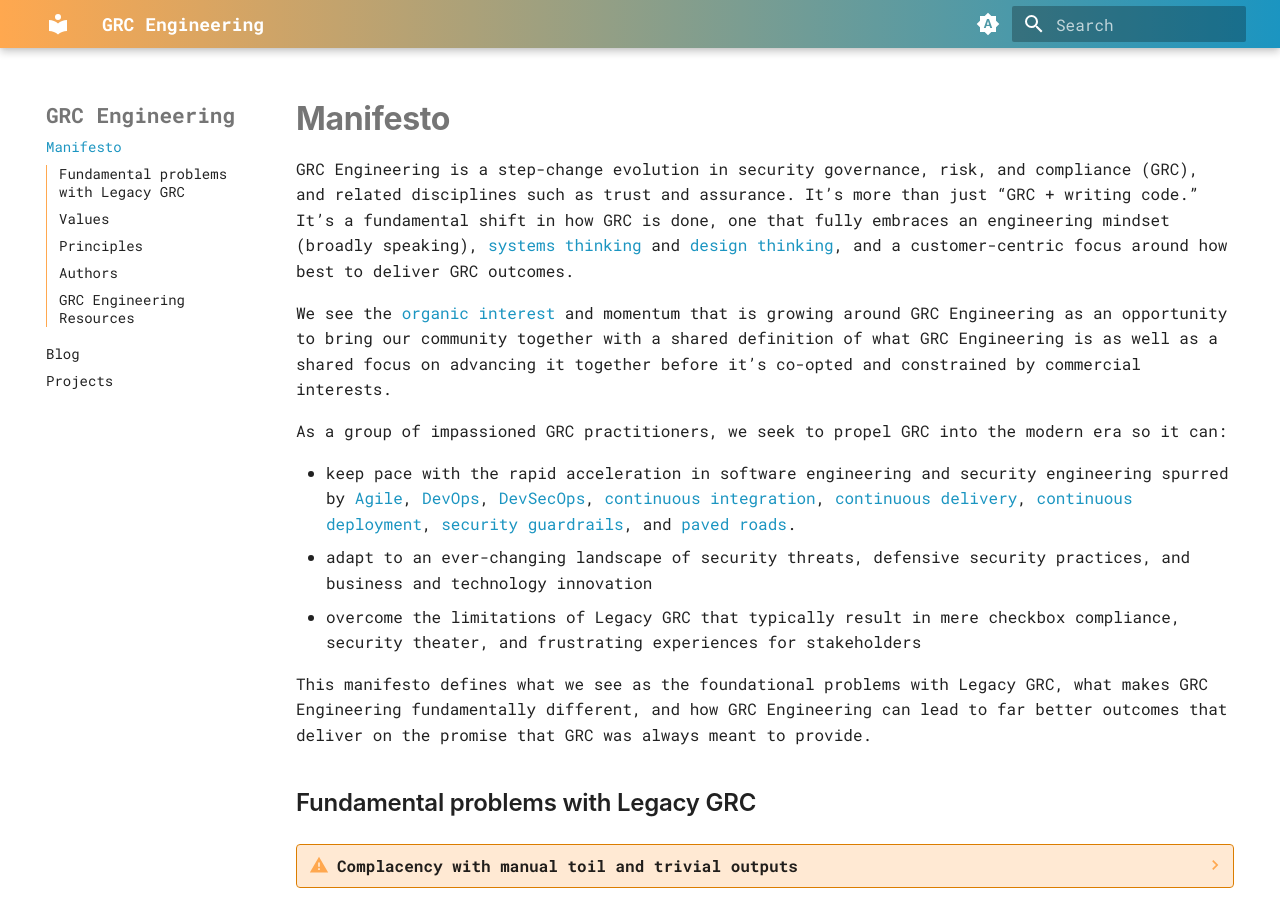
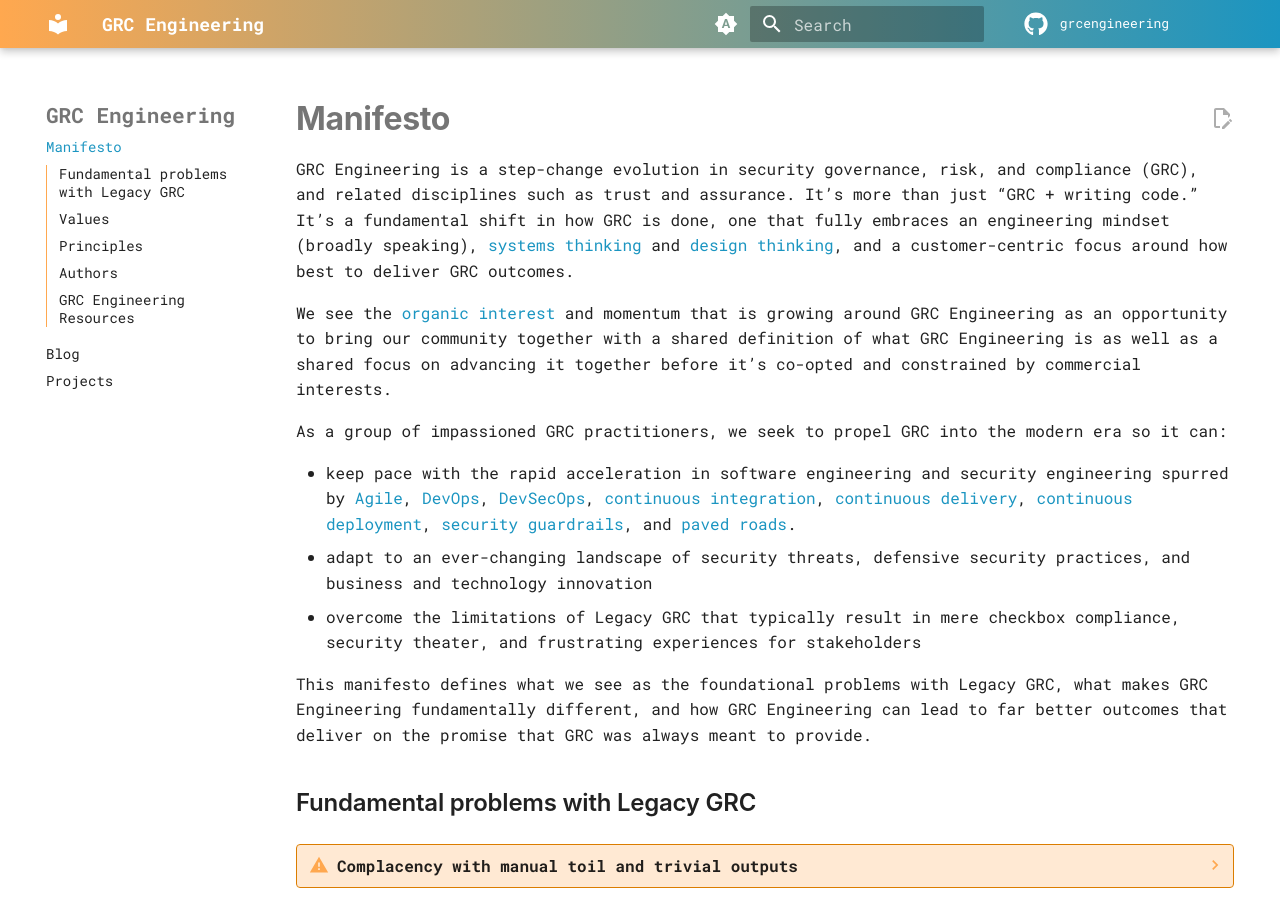
Before and after one commit to grcengineering/grcengineering.github.io, an MkDocs documentation site: the page built from docs/index.md, in a window 1280 px wide and 900 px high. Built offline with MkDocs 1.6.1 and Material for MkDocs 9.7.7, drawn with Linux system fonts in a browser that asks for light colours; some web fonts are replaced; plug-ins that fetch from the network failed and are left out; comment, search, counter and statistics services are not loaded.

Commit message:
Adding GitHub integrations

```diff
--- a/mkdocs.yml
+++ b/mkdocs.yml
@@ -1,5 +1,8 @@
 site_name: "GRC Engineering"
 site_url: https://grc.engineering
+repo_url: https://github.com/grcengineering/grcengineering.github.io
+repo_name: grcengineering
+edit_uri: edit/main/docs/
 extra_css:
   - stylesheets/extra.css
 markdown_extensions:
@@ -13,6 +16,11 @@ plugins:
       cards_layout_options:
         font_family: IBM Plex Mono
         background_color: "#1b95c1ff"
+  - git-revision-date-localized:
+      enable_creation_date: true
+  - git-committers:
+      repository: grcengineering/grcengineering.github.io
+      branch: main
 extra:
   social:
     - icon: fontawesome/brands/linkedin
@@ -34,6 +42,9 @@ theme:
     - navigation.top
     - navigation.footer
     - toc.integrate
+    - content.action.edit
+  icon:
+    repo: fontawesome/brands/github
   palette:
       # Palette toggle for automatic mode
     - media: "(prefers-color-scheme)"
```
Also changed, not shown: 1 other file.
